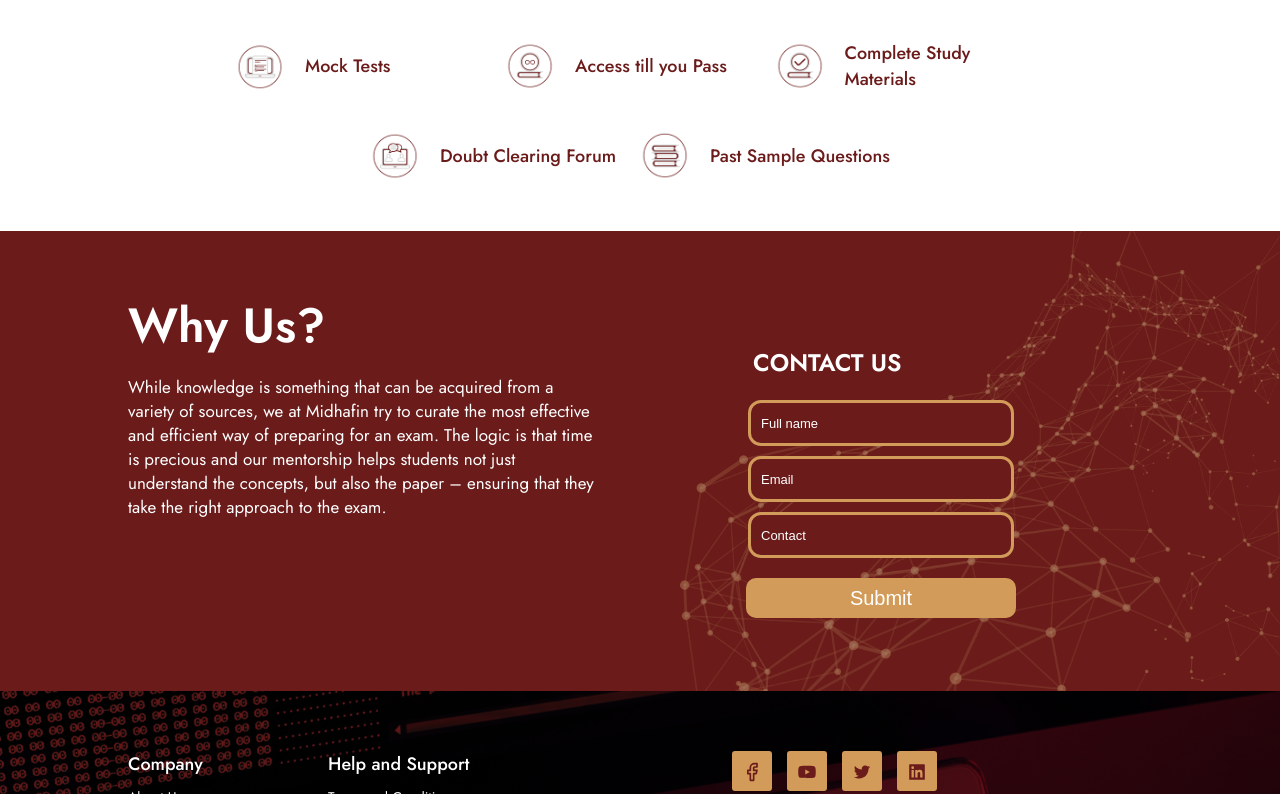
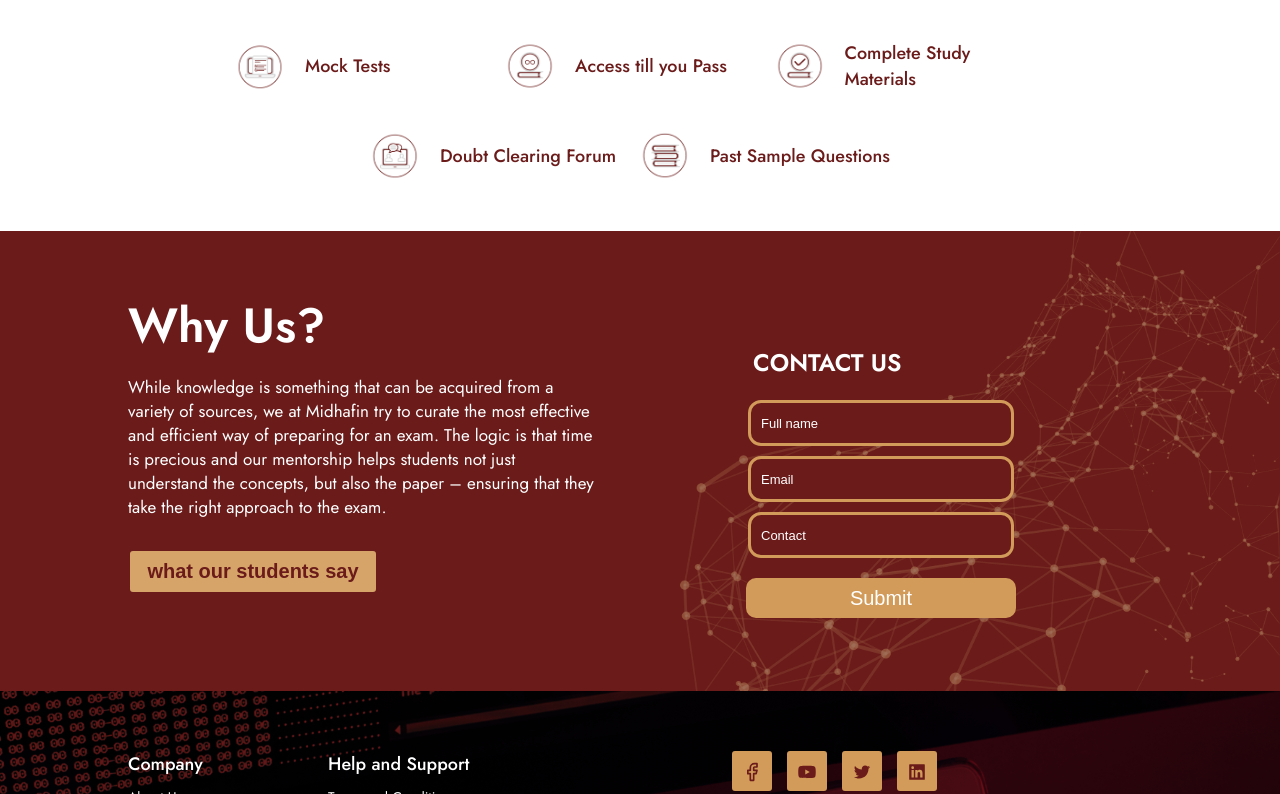
Before and after one commit to totorodev0032/MidhaFin, a React (Create React App) app: page / in a window 1280 px wide. Shown: the part 3018-3812 px from the top of the page. Built offline with nearby package versions, Linux system fonts and the light colour scheme.

Commit message:
contact section button added

```diff
--- a/src/components/Banner.js
+++ b/src/components/Banner.js
@@ -22,6 +22,7 @@ const BannerContainer = styled.div`
   width: 80%;
   height: 30vh;
   background: url(${footerImage});
+  background-size: cover;
   border-radius: 10px;
   justify-content: center;
   align-items: center;
@@ -58,9 +59,9 @@ const ButtonPrimary = styled.button`
   align-items: center;
   color: #6a1b1a;
   border: none;
+  margin-top: 30px;
   background-color: #d6a468;
   border:2px solid #6a1b1a;
-  margin-top: 30px;
   font-weight: 600;
   cursor: pointer;
   font-size: 20px;
@@ -81,24 +82,25 @@ const ButtonSecondary = styled.button`
   border: none;
   background-color: #fff;
   border: 2px solid #d6a468 ;
+  font-weight: 600;
   margin-top: 30px;
-  font-weight: 600;
   cursor: pointer;
   font-size: 20px;
   border-radius: 5px;
   @media screen and (max-width: 500px) {
     width: 250px;
     margin-bottom: 20px;
+    margin-top: 0;
   }
 `;
 
 const ButtonWrapper = styled.div`
   display: flex;
-  gap : 20px;
   justify-content: center;
   align-items: center;
   width: 100%;
   flex-wrap: wrap;
+  gap: 20px;
 `;
 
 
--- a/src/components/ContactUs/ContactUs.js
+++ b/src/components/ContactUs/ContactUs.js
@@ -1,7 +1,7 @@
-import React from 'react';
-import styled from '@emotion/styled';
-import CourseForm from '../CourseForm/CourseForm';
-import backImg from '../../images/heroBack2.png';
+import React from "react";
+import styled from "@emotion/styled";
+import CourseForm from "../CourseForm/CourseForm";
+import backImg from "../../images/heroBack2.png";
 
 const ContactWrapper = styled.div`
   display: flex;
@@ -82,6 +82,34 @@ const ContactRight = styled.div`
   }
 `;
 
+const ButtonPrimary = styled.button`
+  width: 250px;
+  height: 45px;
+  display: flex;
+  justify-content: center;
+  align-items: center;
+  color: #6a1b1a;
+  border: none;
+  margin-top: 30px;
+  background-color: #d6a468;
+  border: 2px solid #6a1b1a;
+  font-weight: 600;
+  cursor: pointer;
+  font-size: 20px;
+  border-radius: 5px;
+  @media screen and (max-width: 500px) {
+    width: 250px;
+    margin-bottom: 20px;
+  }
+`;
+
+const ButtonWrapper = styled.div`
+  display: flex;
+  justify-content: start;
+  width: 100%;
+  align-items: center;
+`;
+
 const ContactUs = () => {
   return (
     <>
@@ -97,6 +125,9 @@ const ContactUs = () => {
               concepts, but also the paper – ensuring that they take the right
               approach to the exam.
             </p>
+            <ButtonWrapper>
+              <ButtonPrimary>what our students say</ButtonPrimary>
+            </ButtonWrapper>
           </ContactLeft>
           <ContactRight>
             <CourseForm title="Contact Us" />
```
